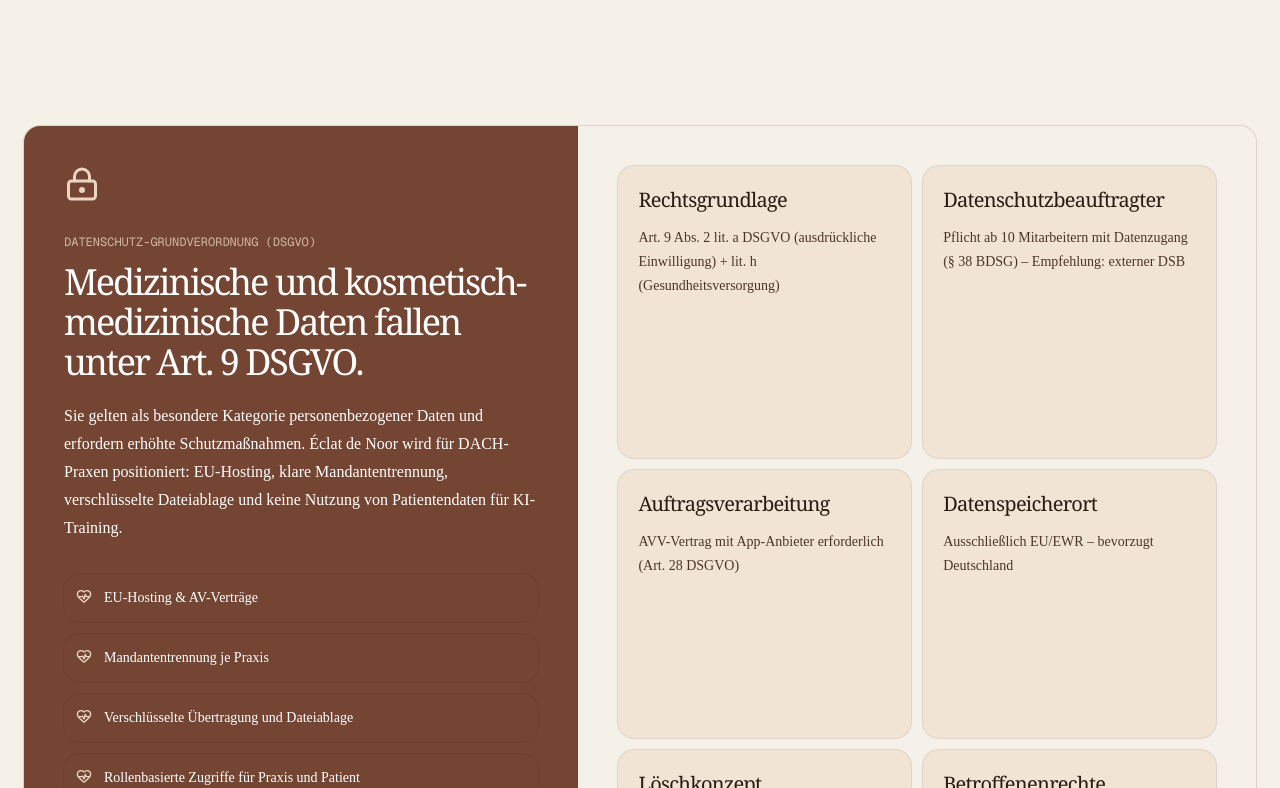
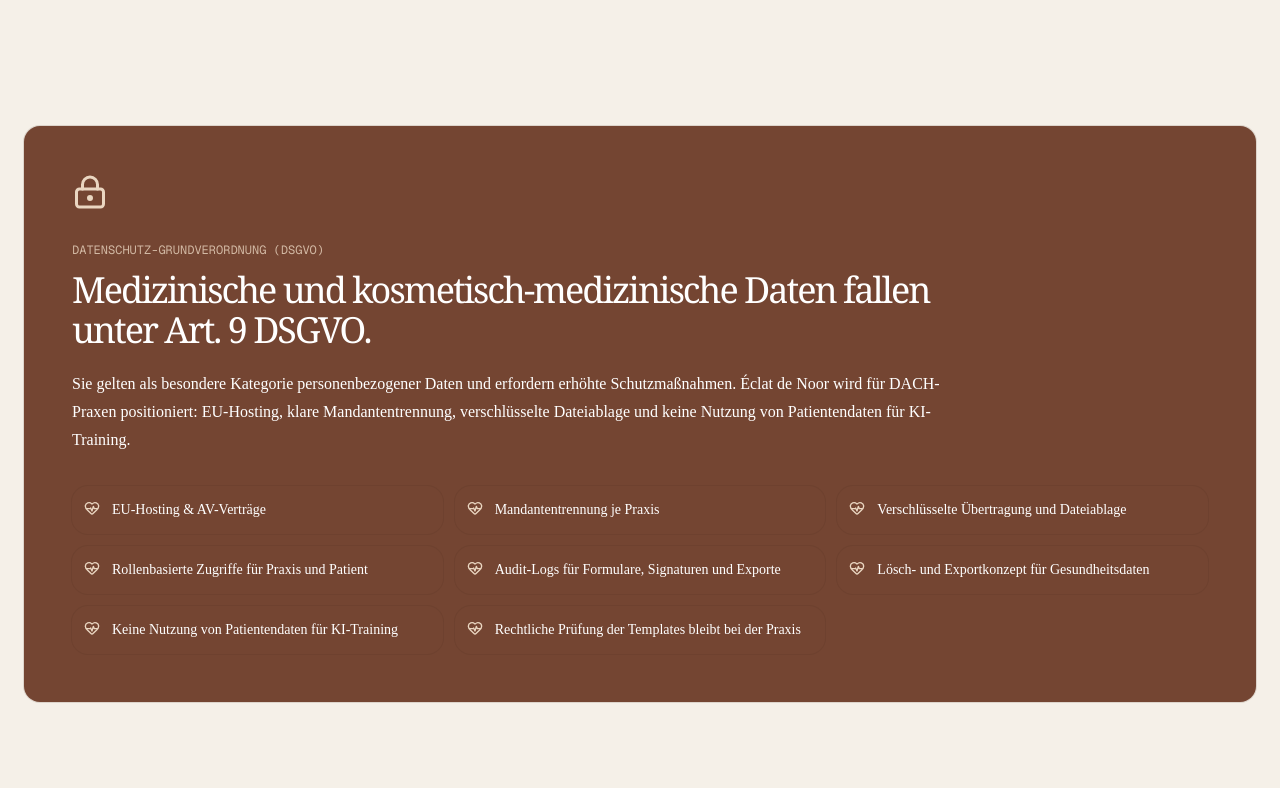
Before and after one commit to armanheybati/eclatdenoor, a Next.js app: page / in a window 1280 px wide. Shown: the part 3052-3840 px from the top of the page. Built offline with nearby package versions, Linux system fonts and the light colour scheme.

Commit message:
style: remove beige DSGVO detail panel

```diff
--- a/app/page.tsx
+++ b/app/page.tsx
@@ -24,7 +24,7 @@ import {
   productPillars,
   treatmentJourney,
 } from "@/lib/medaesthetic-content";
-import { dsgvoRequirements, topMenuItems } from "@/lib/top-menu";
+import { topMenuItems } from "@/lib/top-menu";
 
 const pillarIcons = [ClipboardSignature, Camera, BellRing, CalendarCheck] as const;
 const moduleIcons = [UsersRound, Camera, FileText, BellRing, CalendarCheck] as const;
@@ -221,31 +221,21 @@ export default function Home() {
       </section>
 
       <section id="dsgvo" className="mx-auto max-w-7xl scroll-mt-24 px-6 py-16 pb-24">
-        <Card className="overflow-hidden bg-[#fbf7f0]/88">
-          <div className="grid gap-0 lg:grid-cols-[0.9fr_1.1fr]">
-            <div className="bg-[#744532] p-8 text-white sm:p-10">
+        <Card className="overflow-hidden bg-[#744532] text-white">
+          <div className="p-8 sm:p-10 lg:p-12">
             <LockKeyhole className="h-9 w-9 text-[#ead6c1]" />
             <p className="mt-8 font-mono text-xs uppercase text-[#ead6c1]/80">Datenschutz-Grundverordnung (DSGVO)</p>
-              <h2 className="font-editorial mt-3 text-4xl font-medium tracking-[-2px] text-white">
+            <h2 className="font-editorial mt-3 max-w-4xl text-4xl font-medium tracking-[-2px] text-white">
               Medizinische und kosmetisch-medizinische Daten fallen unter Art. 9 DSGVO.
             </h2>
-              <p className="mt-5 text-base leading-7 text-white/72">
+            <p className="mt-5 max-w-4xl text-base leading-7 text-white/72">
               Sie gelten als besondere Kategorie personenbezogener Daten und erfordern erhöhte Schutzmaßnahmen. Éclat de Noor wird für DACH-Praxen positioniert: EU-Hosting, klare Mandantentrennung, verschlüsselte Dateiablage und keine Nutzung von Patientendaten für KI-Training.
             </p>
-              <div className="mt-8 space-y-3">
+            <div className="mt-8 grid gap-3 sm:grid-cols-2 lg:grid-cols-3">
               {compliancePoints.map((point) => (
                 <div key={point} className="flex items-start gap-3 rounded-2xl bg-[#ead6c1]/8 p-3 text-sm leading-6 text-white/78 shadow-border">
                   <HeartPulse className="mt-0.5 h-4 w-4 shrink-0 text-[#ead6c1]" />
                   <span>{point}</span>
-                  </div>
-                ))}
-              </div>
-            </div>
-            <div className="grid gap-3 p-8 sm:grid-cols-2 sm:p-10">
-              {dsgvoRequirements.map((requirement) => (
-                <div key={requirement.title} className="rounded-2xl bg-[#f1e4d4] p-5 shadow-border">
-                  <p className="font-editorial text-xl font-medium tracking-[-0.72px] text-[#2a1b14]">{requirement.title}</p>
-                  <p className="mt-3 text-sm font-medium leading-6 text-[#4b352b]">{requirement.description}</p>
                 </div>
               ))}
             </div>
```
Lines whose indentation alone changed are shown as unchanged.
